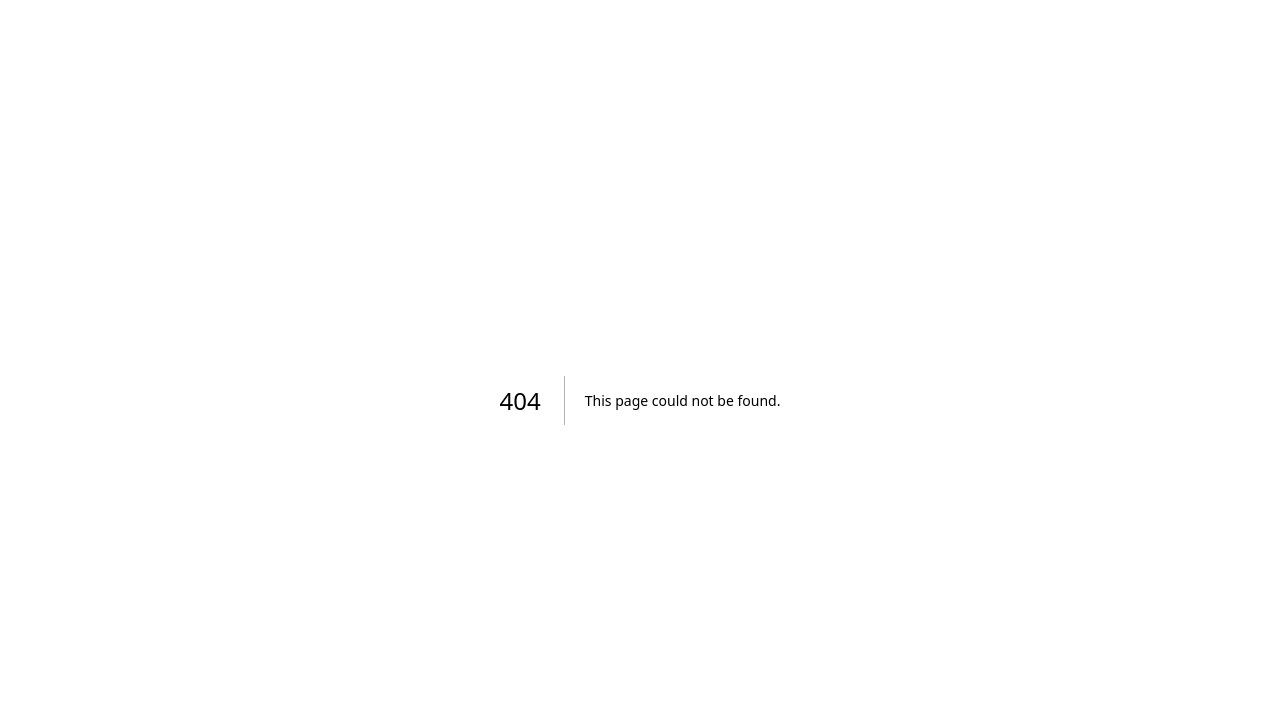
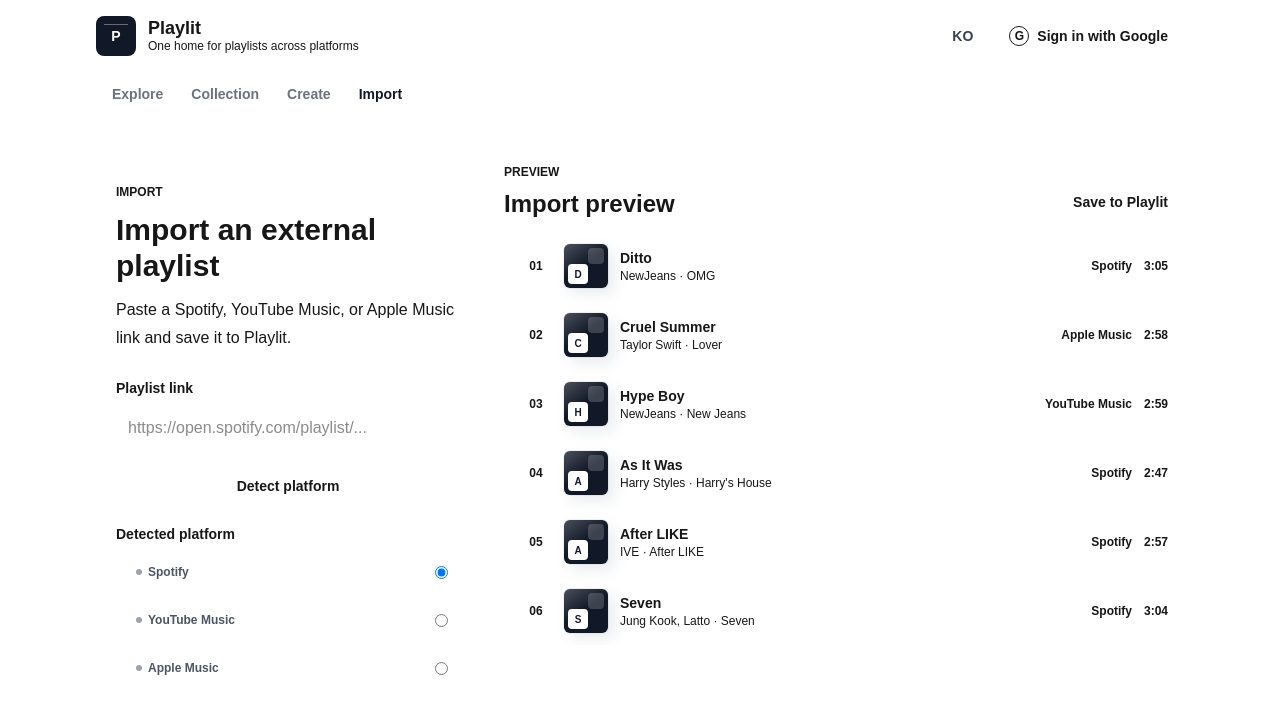
Before and after one commit to 9y06/playlit, a Next.js app: page /en/import in a window 1280 px wide. Before the commit this address had no page. Shown: the top 714 px of the page. Built offline with nearby package versions, Linux system fonts and the light colour scheme.

Commit message:
feat: add import screen

```diff
--- /dev/null
+++ b/src/app/[locale]/import/page.tsx
@@ -0,0 +1,89 @@
+import { notFound } from "next/navigation";
+import { PlatformBadge } from "@/components/platform-badge";
+import { TrackList } from "@/components/track-list";
+import { getDictionary } from "@/i18n/dictionaries";
+import { isLocale } from "@/i18n/config";
+import { importPreviewTracks, type Platform } from "@/lib/mock-data";
+
+type ImportPageProps = {
+  params: Promise<{
+    locale: string;
+  }>;
+};
+
+export default async function ImportPage({ params }: ImportPageProps) {
+  const { locale } = await params;
+
+  if (!isLocale(locale)) {
+    notFound();
+  }
+
+  const dictionary = getDictionary(locale);
+  const platforms: Platform[] = ["Spotify", "YouTube Music", "Apple Music"];
+
+  return (
+    <div className="reveal-in mx-auto grid max-w-6xl gap-6 px-4 py-8 sm:px-6 lg:grid-cols-[24rem_minmax(0,1fr)] lg:px-8">
+      <section className="glass-card-strong rounded-lg p-5">
+        <p className="text-xs font-black uppercase text-[var(--accent-strong)]">
+          {dictionary.import.eyebrow}
+        </p>
+        <h1 className="mt-3 text-3xl font-black tracking-normal">
+          {dictionary.import.title}
+        </h1>
+        <p className="mt-3 text-base leading-7 text-[var(--muted)]">
+          {dictionary.import.description}
+        </p>
+
+        <div className="mt-6 space-y-4">
+          <label className="block">
+            <span className="text-sm font-bold">{dictionary.import.linkLabel}</span>
+            <input
+              className="soft-input mt-2 w-full rounded-md px-3 py-2 outline-none transition"
+              placeholder="https://open.spotify.com/playlist/..."
+            />
+          </label>
+
+          <button className="soft-secondary w-full rounded-md px-4 py-3 text-sm font-black transition">
+            {dictionary.import.detect}
+          </button>
+
+          <div>
+            <p className="text-sm font-bold">{dictionary.import.detected}</p>
+            <div className="mt-2 grid gap-2">
+              {platforms.map((platform, index) => (
+                <label
+                  key={platform}
+                  className="soft-chip flex items-center justify-between rounded-md px-3 py-2 text-sm font-bold"
+                >
+                  <PlatformBadge platform={platform} />
+                  <input
+                    type="radio"
+                    name="platform"
+                    defaultChecked={index === 0}
+                  />
+                </label>
+              ))}
+            </div>
+          </div>
+        </div>
+      </section>
+
+      <section className="min-w-0">
+        <div className="mb-3 flex flex-col gap-2 sm:flex-row sm:items-end sm:justify-between">
+          <div>
+            <p className="text-xs font-black uppercase text-[var(--warm)]">
+              {dictionary.common.preview}
+            </p>
+            <h2 className="mt-2 text-2xl font-black">
+              {dictionary.import.previewTitle}
+            </h2>
+          </div>
+          <button className="soft-primary rounded-md px-4 py-2 text-sm font-black transition">
+            {dictionary.import.importButton}
+          </button>
+        </div>
+        <TrackList tracks={importPreviewTracks} />
+      </section>
+    </div>
+  );
+}
```
